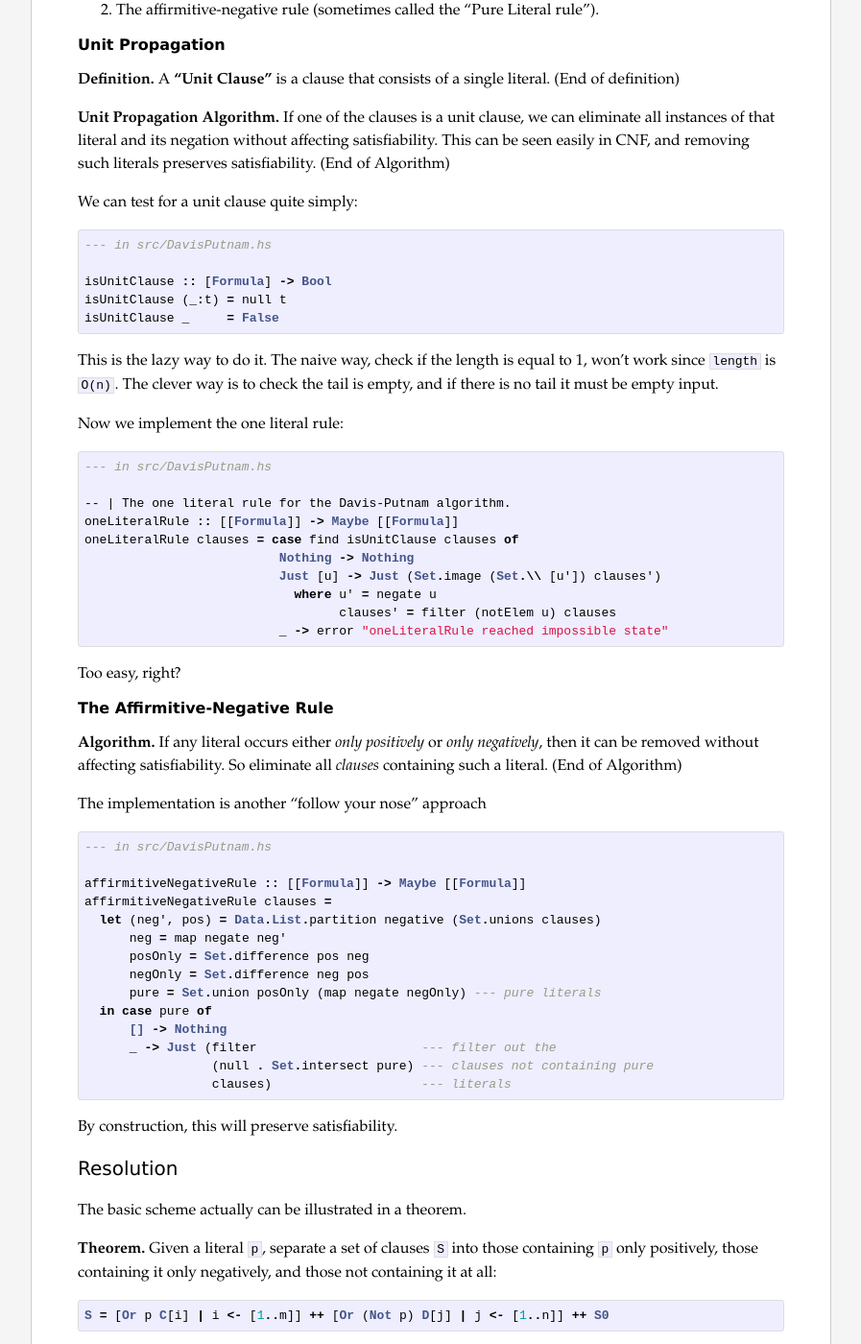
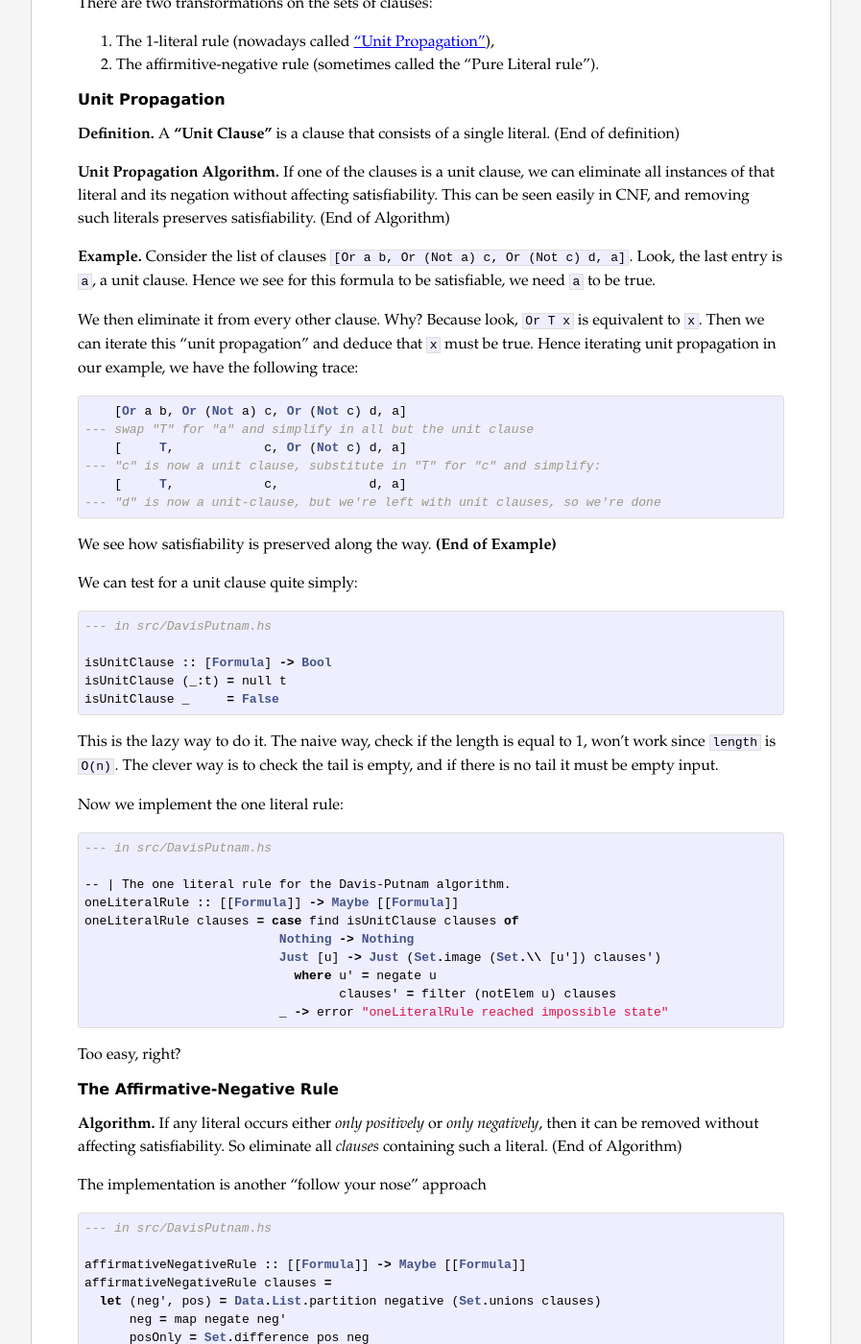
Before and after one commit to pqnelson/pqnelson.github.com, a Jekyll site: the page built from _posts/2015-02-15-automated-thm-iii-dp.md, in a window 1280 px wide and 1400 px high, scrolled down 4862 px. Shown: the whole window at 96% size, without its empty margins (191-1088 px from the left). Built offline with Jekyll 4.4.1, drawn with Linux system fonts in a browser that asks for light colours; Markdown is read by kramdown in place of the engine named in the settings; some of the changed text lies outside the part shown.

Commit message:
Updated DPLL notes with examples, clarifications

````diff
--- a/_posts/2015-02-15-automated-thm-iii-dp.md
+++ b/_posts/2015-02-15-automated-thm-iii-dp.md
@@ -174,8 +174,8 @@ construct the `Formula` representation:
 
 ```haskell
 toDefCNF :: Formula -> Formula
-toDefCNF fm = foldlConj --- turn the list of clauses into a Formula
-              $ map foldrDisj --- turn the clauses into Formulas
+toDefCNF fm = foldlConj             --- turn the list of clauses into a Formula
+              $ map foldrDisj       --- turn the clauses into Formulas
               $ mkDefCNF mainCNF fm --- transform to set-based def CNF
 ```
 
@@ -193,7 +193,10 @@ And (And p
          (And q
               (Implies (Or r s)
                        t)))
---- why not just transform (Implies (Or r s) t) ?
+--- why not just transform (Implies (Or r s) t) ? That is, produce:
+--- And (toCNF (Iff p1 (Implies (Or r s) t)))
+---     (And (And p
+---               (And q p1)))
 ```
 
 We have some "pre-preprocessing" steps to avoid needlessly transforming
@@ -292,6 +295,27 @@ we can eliminate all instances of that literal and its negation without
 affecting satisfiability. This can be seen easily in CNF, and removing
 such literals preserves satisfiability. (End of Algorithm)
 
+**Example.** Consider the list of clauses
+`[Or a b, Or (Not a) c, Or (Not c) d, a]`. Look, the last entry is
+`a`, a unit clause. Hence we see for this formula to be satisfiable,
+we need `a` to be true.
+
+We then eliminate it from every other clause. Why? Because look, `Or T x`
+is equivalent to `x`. Then we can iterate this "unit propagation" and
+deduce that `x` must be true. Hence iterating unit propagation in our
+example, we have the following trace:
+
+```haskell
+    [Or a b, Or (Not a) c, Or (Not c) d, a]
+--- swap "T" for "a" and simplify in all but the unit clause
+    [     T,            c, Or (Not c) d, a]
+--- "c" is now a unit clause, substitute in "T" for "c" and simplify:
+    [     T,            c,            d, a]
+--- "d" is now a unit-clause, but we're left with unit clauses, so we're done
+```
+
+We see how satisfiability is preserved along the way. **(End of Example)**
+
 We can test for a unit clause quite simply:
 
 ```haskell
@@ -323,7 +347,7 @@ oneLiteralRule clauses = case find isUnitClause clauses of
 
 Too easy, right?
 
-### The Affirmitive-Negative Rule
+### The Affirmative-Negative Rule
 
 **Algorithm.** If any literal occurs either *only positively* or *only
 negatively*, then it can be removed without affecting
@@ -334,8 +358,8 @@ The implementation is another "follow your nose" approach
 ```haskell
 --- in src/DavisPutnam.hs
 
-affirmitiveNegativeRule :: [[Formula]] -> Maybe [[Formula]]
-affirmitiveNegativeRule clauses =
+affirmativeNegativeRule :: [[Formula]] -> Maybe [[Formula]]
+affirmativeNegativeRule clauses =
   let (neg', pos) = Data.List.partition negative (Set.unions clauses)
       neg = map negate neg'
       posOnly = Set.difference pos neg
@@ -441,7 +465,7 @@ resolutionRule clauses =
 
 We arrive at the center-piece of the Davis-Putnam algorithm, namely, the
 algorithm itself! What happens? Well, we first iteratively try unit
-propagation until it won't work, then we try the affirmitive-negative
+propagation until it won't work, then we try the affirmative-negative
 rule and recurse until it won't work. At last we use the resolution rule,
 then recursion takes us back to step 1.
 
@@ -459,7 +483,7 @@ dp clauses =
   then False
   else case oneLiteralRule clauses of
         Just clauses' -> dp clauses'
-        Nothing -> case affirmitiveNegativeRule clauses of
+        Nothing -> case affirmativeNegativeRule clauses of
                     Just clauses' -> dp clauses'
                     Nothing -> dp(resolutionRule clauses)
 ```
@@ -481,7 +505,7 @@ Lo and behold, this turns out to be somewhat better than the naive approach!
 The DPLL algorithm modifies the resolution rule, opting for a "splitting
 rule" instead. What happens?
 
-Well, if neither unit propagation nor the affirmitive-negative rule can
+Well, if neither unit propagation nor the affirmative-negative rule can
 be applied, then some literal `p` is chosen. We then check if `Clauses
 ++ [p]` is satisfiable, or `Clauses ++ [(Not p)]` is satisfiable...by
 recursively using the DPLL algorithm on it.
@@ -509,7 +533,7 @@ dpll [] = True
 dpll clauses = if [] `elem` clauses then False else
                  case oneLiteralRule clauses of
                   Just clauses' -> dpll clauses'
-                  Nothing -> case affirmitiveNegativeRule clauses of
+                  Nothing -> case affirmativeNegativeRule clauses of
                     Just clauses' -> dpll clauses'
                     Nothing -> --- NEW STUFF FOR DPLL!!
                       let pvs = filter isPositive (Set.unions clauses)
@@ -636,7 +660,7 @@ just don't know it. (End of Caution, back to recklessness)
 
 The iterative DPLL then takes advantage of this backtracking unit
 propagator "in the obvious way". We actually don't need the
-affirmitive-negative rule, since backtracking handles things quite well.
+affirmative-negative rule, since backtracking handles things quite well.
 
 We have two helper functions, first when we get a **"Conflict"** or an
 unsatisfiable result, we can `backtrack` the trail until we last took a
@@ -807,3 +831,8 @@ things work &mdash; only in America!).
   "An efficient algorithm for unit-propagation".
   In *Proceedings of the Fourth International Symposium on Artificial Intelligence and Mathematics* (1996).
   [Eprint](http://www.cfdvs.iitb.ac.in/download/Docs/verification/papers/sat/original-papers/aim96.pdf)
+
+## Changelog
+Feb 27, 2015: Added some more explanation in the comments.
+
+Feb 15, 2015: Initial version.
````
